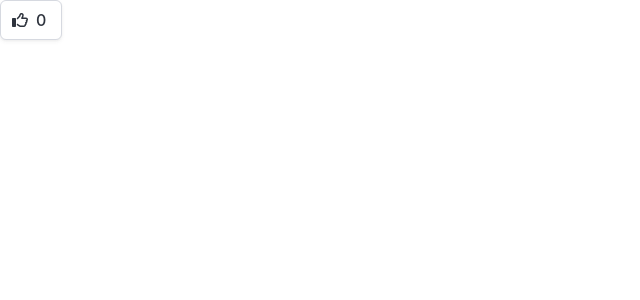
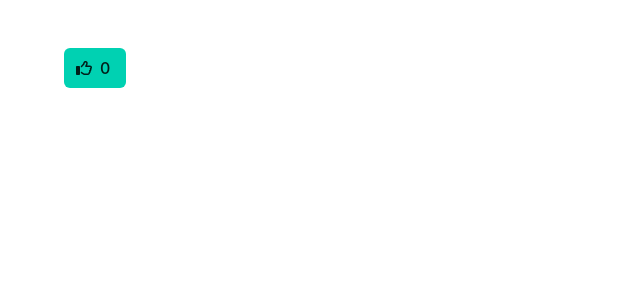
Before and after one commit to tim811223/ReactJS, a React (Vite) app in the folder ch8/1-InteractWithUser/: page / in a window 1280 px wide. Shown: the top 300 px of the page, without its empty margins (0-640 px from the left). Built offline with nearby package versions, Linux system fonts and the light colour scheme.

Commit message:
ch8-74  完成畫面修改

```diff
--- a/ch8/1-InteractWithUser/src/App.tsx
+++ b/ch8/1-InteractWithUser/src/App.tsx
@@ -1,10 +1,12 @@
-import 'bulma/css/bulma.min.css';
+import "bulma/css/bulma.min.css";
 import { ThumbsUp } from "./ThumbsUp";
 
 export const App = () => {
   return (
-    <>
-      <ThumbsUp />
-    </>
+    <div className="section">
+      <div className="container">
+        <ThumbsUp />
+      </div>
+    </div>
   );
 };
--- a/ch8/1-InteractWithUser/src/ThumbsUp.tsx
+++ b/ch8/1-InteractWithUser/src/ThumbsUp.tsx
@@ -4,7 +4,7 @@ import { FontAwesomeIcon } from "@fortawesome/react-fontawesome";
 export const ThumbsUp = () => {
   let likes = 0;
   return (
-    <button className="button">
+    <button className="button is-primary">
       <span className="icon">
         <FontAwesomeIcon icon={faThumbsUp} />
       </span>
```
